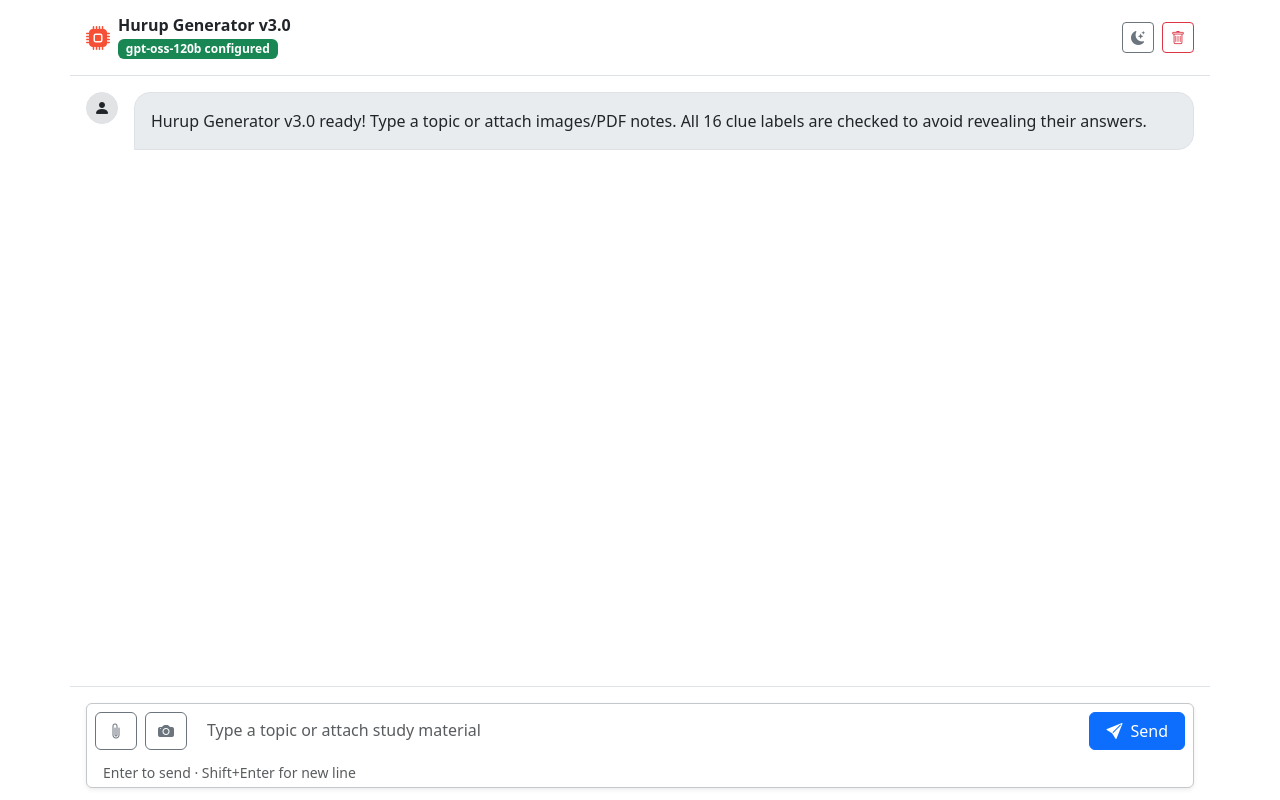
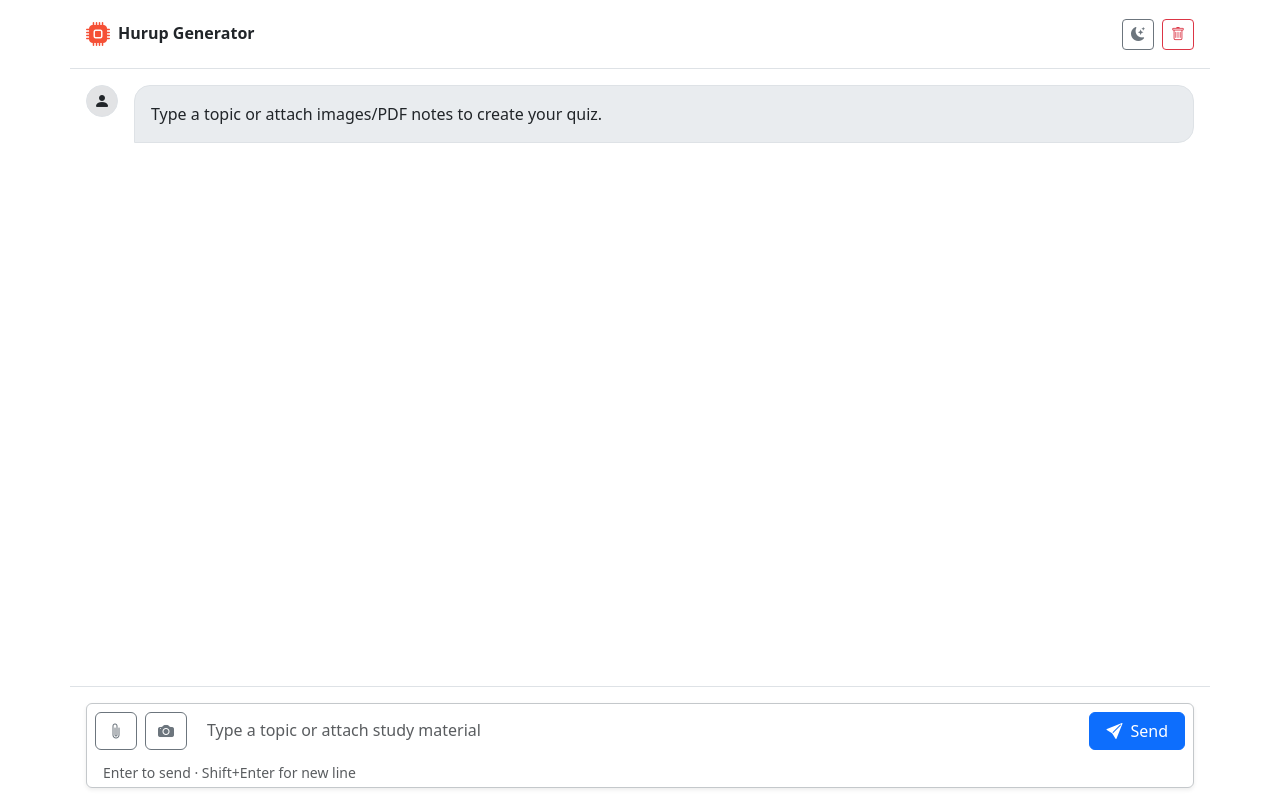
Before and after one commit to nithinrash/website2, a plain HTML site: page qnagen.html in a window 1280 px wide. Drawn offline with nearby package versions, Linux system fonts and the light colour scheme.

Commit message:
Update qnagen.html

```diff
--- a/qnagen.html
+++ b/qnagen.html
@@ -3,7 +3,7 @@
 <head>
   <meta charset="utf-8">
   <meta name="viewport" content="width=device-width,initial-scale=1,viewport-fit=cover">
-  <title>Hurup Generator v3.0</title>
+  <title>Hurup Generator</title>
   <link href="https://cdn.jsdelivr.net/npm/bootstrap@5.3.2/dist/css/bootstrap.min.css" rel="stylesheet">
   <link href="https://cdn.jsdelivr.net/npm/bootstrap-icons@1.11.1/font/bootstrap-icons.css" rel="stylesheet">
   <script src="https://cdn.jsdelivr.net/npm/tesseract.js@5/dist/tesseract.min.js"></script>
@@ -51,8 +51,7 @@
       <div class="d-flex align-items-center gap-2">
         <i class="bi bi-cpu-fill fs-4" style="color:var(--brand-color)"></i>
         <div>
-          <h1 class="h6 fw-bold mb-0">Hurup Generator v3.0</h1>
-          <span id="model-badge" class="badge text-bg-success">gpt-oss-120b configured</span>
+          <h1 class="h6 fw-bold mb-0">Hurup Generator</h1>
         </div>
       </div>
       <div class="d-flex gap-2">
@@ -851,7 +850,7 @@ $('#btn-clear-storage').onclick=()=>{
     if(confirm('Open the main game port 5173 to clear storage?'))window.open('http://localhost:5173#clear','_blank');
   }
 };
-renderUser('Hurup Generator v3.0 ready! Type a topic or attach images/PDF notes. All 16 clue labels are checked to avoid revealing their answers.');
+renderUser('Type a topic or attach images/PDF notes to create your quiz.');
 </script>
 </body>
 </html>
```
